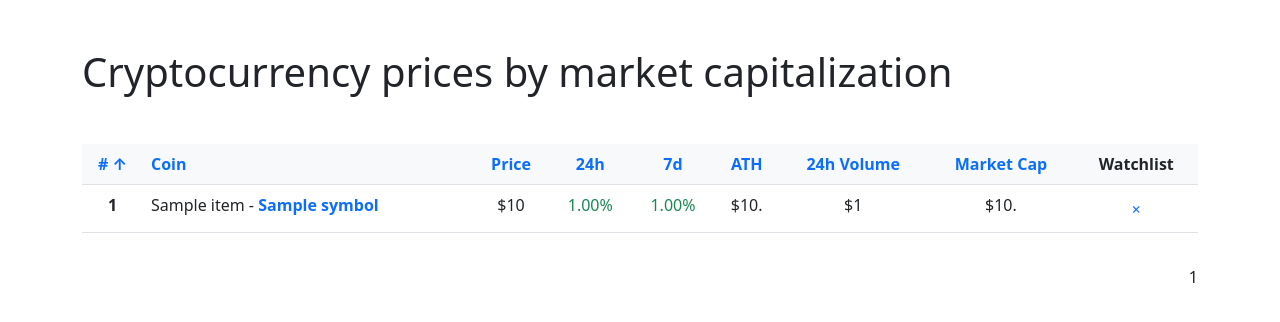
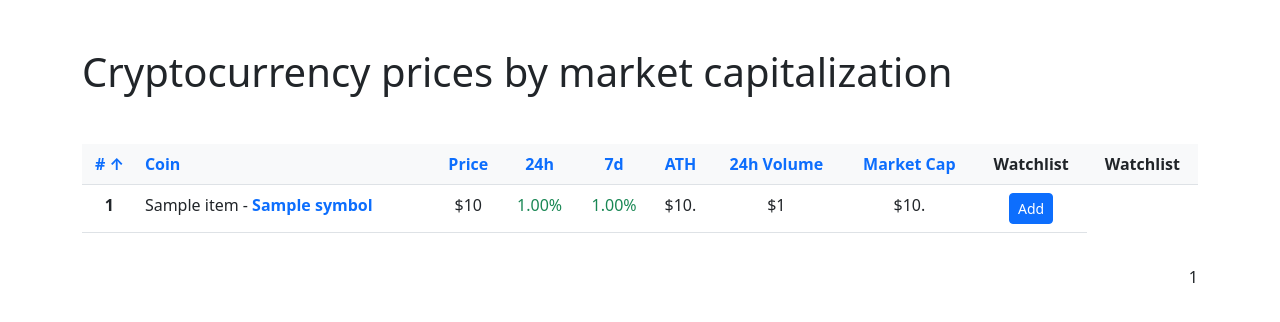
Before and after one commit to leivermoreno/cryptotrack, a Django app: page / in a window 1280 px wide. Shown: the part 56-378 px from the top of the page. Run offline with Django 5.2, Linux system fonts and the light colour scheme; tables that the repository leaves empty hold one stand-in row (values such as "Sample post"); a database or web service that is not in the repository returns one stand-in record (values such as "Sample title"); data that the repository does not hold is empty.

Commit message:
refactor watchlist column in coins table and add styles to button

```diff
--- a/coins/templates/coins/partials/coins_table.html
+++ b/coins/templates/coins/partials/coins_table.html
@@ -17,6 +17,7 @@
         <th>{% sort_link 'ath' page_number sort direction search_query 'ATH' %}</th>
         <th>{% sort_link 'volume' page_number sort direction search_query '24h Volume' %}</th>
         <th>{% sort_link 'market_cap' page_number sort direction search_query 'Market Cap' %}</th>
+        <th>Watchlist</th>
         <th>
             {% if is_watchlist %}
                 Remove
@@ -55,11 +56,11 @@
                 <form action="{% url 'coins:add_remove_to_watchlist' coin.id %}" method="post">
                     {% csrf_token %}
                     <input type="hidden" name="next" value="{{ request.path }}?page={{ page_number }}&sort={{ sort }}&direction={{ direction }}{% if search_query %}&search={{ search_query }}{% endif %}">
-                    <button type="submit" class="btn btn-sm btn-link text-decoration-none">
-                        {% if is_watchlist or coin.id not in user_watchlist %}
-                            &#10007;
+                        <button type="submit" class="btn btn-sm btn-primary {% if is_watchlist or coin.id in user_watchlist %}btn-danger{% else %}btn-primary{% endif %}">
+                        {% if is_watchlist or coin.id in user_watchlist %}
+                            Remove
                         {% else %}
-                            &#10003;
+                            Add
                         {% endif %}
 
                     </button>
```
